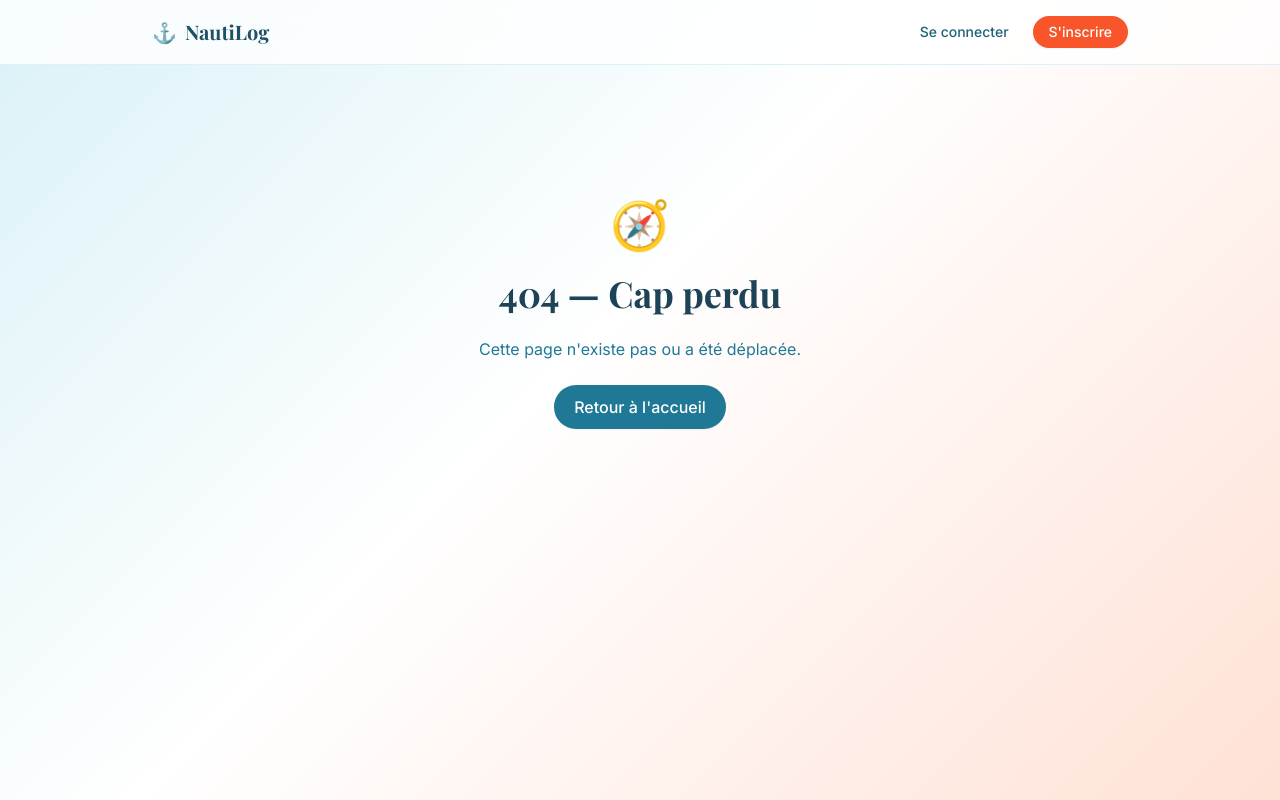
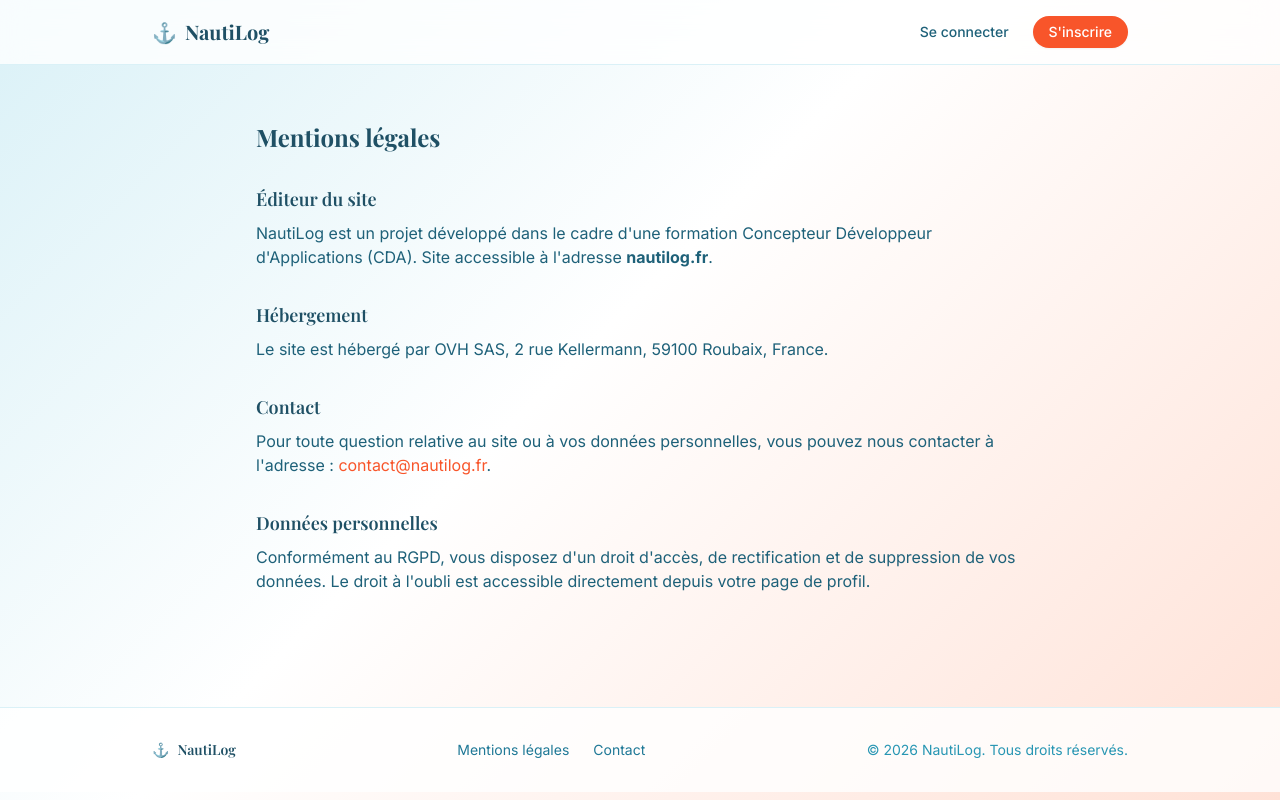
Before and after one commit to MellGitson/NautiLog, a React (Vite) app in the folder frontend/: page /mentions-legales in a window 1280 px wide. Before the commit this address had no page. Built offline with nearby package versions, Linux system fonts and the light colour scheme.

Commit message:
feat(FE — Footer): ajoute le Footer et la page Mentions légales
- Composant Footer.jsx (logo, liens Mentions légales/Contact, copyright dynamique)
- Nouvelle page /mentions-legales (éditeur, hébergement, contact, RGPD)
- Structure flex sticky footer sur les pages publiques

```diff
--- a/frontend/src/App.jsx
+++ b/frontend/src/App.jsx
@@ -1,6 +1,7 @@
 import { Routes, Route } from 'react-router-dom'
 import RouteProtegee from './components/RouteProtegee'
 import NavBar from './components/NavBar'
+import Footer from './components/Footer'
 import Accueil from './pages/Accueil'
 import Connexion from './pages/Connexion'
 import Inscription from './pages/Inscription'
@@ -19,6 +20,7 @@ import AdminSignalements from './pages/AdminSignalements'
 import Profil from './pages/Profil'
 import MesReservations from './pages/MesReservations'
 import Notifications from './pages/Notifications'
+import MentionsLegales from './pages/MentionsLegales'
 import NotFound from './pages/NotFound'
 
 export default function App() {
@@ -45,7 +47,8 @@ export default function App() {
         <Route
           path="*"
           element={
-            <div id="contenu-principal" className="mx-auto max-w-5xl px-6 py-10">
+            <div className="flex min-h-[calc(100vh-73px)] flex-col">
+              <div id="contenu-principal" className="mx-auto w-full max-w-5xl flex-1 px-6 py-10">
                 <Routes>
                   <Route path="/"            element={<Accueil />} />
                   <Route path="/connexion"   element={<Connexion />} />
@@ -58,8 +61,11 @@ export default function App() {
                   <Route path="/reservations"     element={<RouteProtegee><MesReservations /></RouteProtegee>} />
                   <Route path="/notifications"    element={<RouteProtegee><Notifications /></RouteProtegee>} />
                   <Route path="/profil"           element={<RouteProtegee><Profil /></RouteProtegee>} />
+                  <Route path="/mentions-legales" element={<MentionsLegales />} />
                   <Route path="*"                 element={<NotFound />} />
                 </Routes>
+              </div>
+              <Footer />
             </div>
           }
         />
--- /dev/null
+++ b/frontend/src/components/Footer.jsx
@@ -0,0 +1,22 @@
+import { Link } from 'react-router-dom'
+
+export default function Footer() {
+  const annee = new Date().getFullYear()
+
+  return (
+    <footer className="border-t border-ocean-100 bg-white/80">
+      <div className="mx-auto flex max-w-5xl flex-col gap-4 px-6 py-8 text-sm text-ocean-700 sm:flex-row sm:items-center sm:justify-between">
+        <div className="flex items-center gap-2 font-display font-semibold text-ocean-800">
+          <span aria-hidden="true">⚓</span> NautiLog
+        </div>
+
+        <nav className="flex flex-wrap items-center gap-x-6 gap-y-2">
+          <Link to="/mentions-legales" className="hover:text-coral-500">Mentions légales</Link>
+          <a href="mailto:contact@nautilog.fr" className="hover:text-coral-500">Contact</a>
+        </nav>
+
+        <p className="text-ocean-500">&copy; {annee} NautiLog. Tous droits réservés.</p>
+      </div>
+    </footer>
+  )
+}
--- /dev/null
+++ b/frontend/src/pages/MentionsLegales.jsx
@@ -0,0 +1,36 @@
+export default function MentionsLegales() {
+  return (
+    <main className="mx-auto max-w-3xl space-y-8 py-4 text-ocean-700">
+      <h1 className="font-display text-2xl font-bold text-ocean-800">Mentions légales</h1>
+
+      <section className="space-y-2">
+        <h2 className="font-display text-lg font-semibold text-ocean-800">Éditeur du site</h2>
+        <p>
+          NautiLog est un projet développé dans le cadre d'une formation Concepteur Développeur d'Applications (CDA).
+          Site accessible à l'adresse <strong>nautilog.fr</strong>.
+        </p>
+      </section>
+
+      <section className="space-y-2">
+        <h2 className="font-display text-lg font-semibold text-ocean-800">Hébergement</h2>
+        <p>Le site est hébergé par OVH SAS, 2 rue Kellermann, 59100 Roubaix, France.</p>
+      </section>
+
+      <section className="space-y-2">
+        <h2 className="font-display text-lg font-semibold text-ocean-800">Contact</h2>
+        <p>
+          Pour toute question relative au site ou à vos données personnelles, vous pouvez nous contacter à
+          l'adresse : <a href="mailto:contact@nautilog.fr" className="text-coral-500 hover:underline">contact@nautilog.fr</a>.
+        </p>
+      </section>
+
+      <section className="space-y-2">
+        <h2 className="font-display text-lg font-semibold text-ocean-800">Données personnelles</h2>
+        <p>
+          Conformément au RGPD, vous disposez d'un droit d'accès, de rectification et de suppression de vos données.
+          Le droit à l'oubli est accessible directement depuis votre page de profil.
+        </p>
+      </section>
+    </main>
+  )
+}
```
Lines whose indentation alone changed are shown as unchanged.
